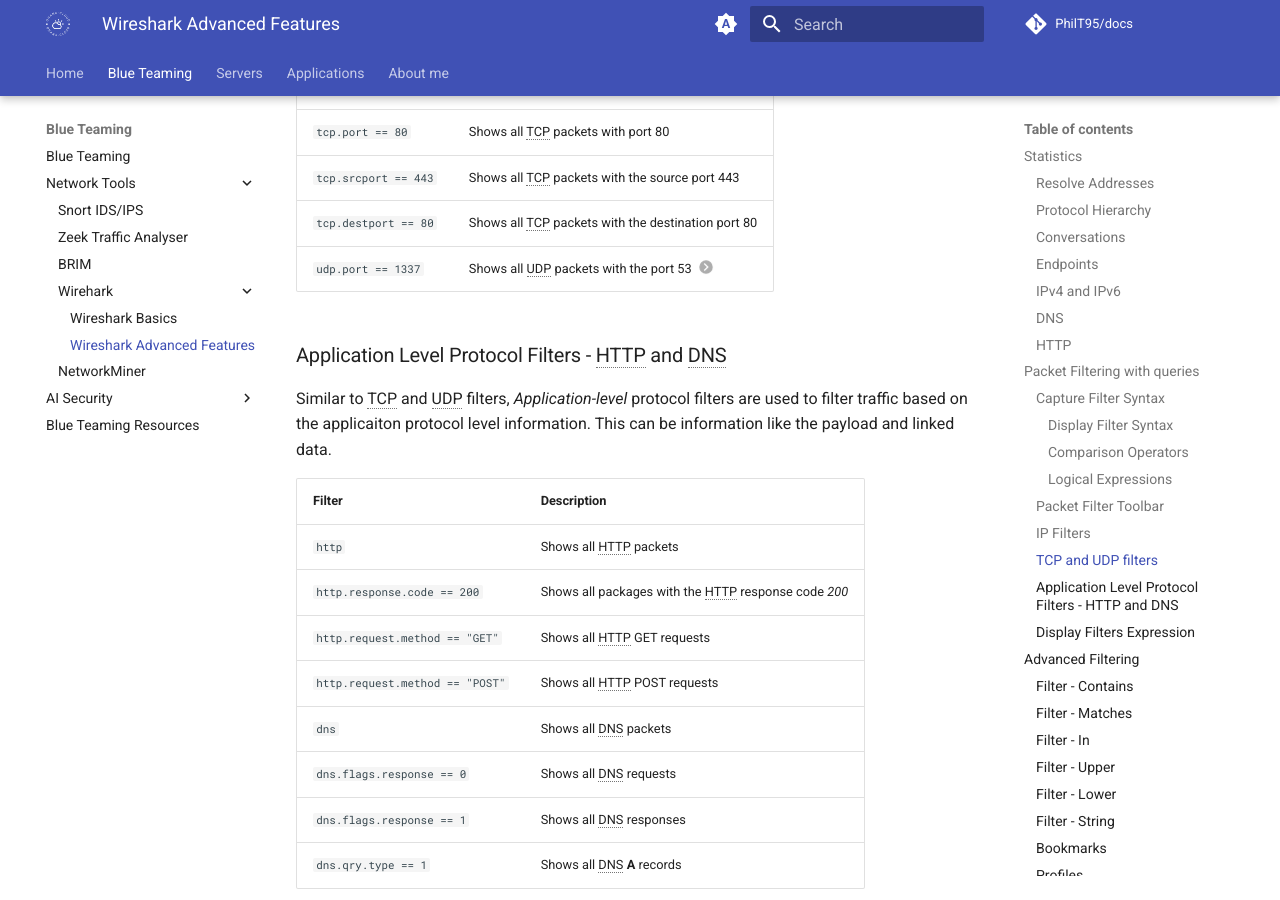
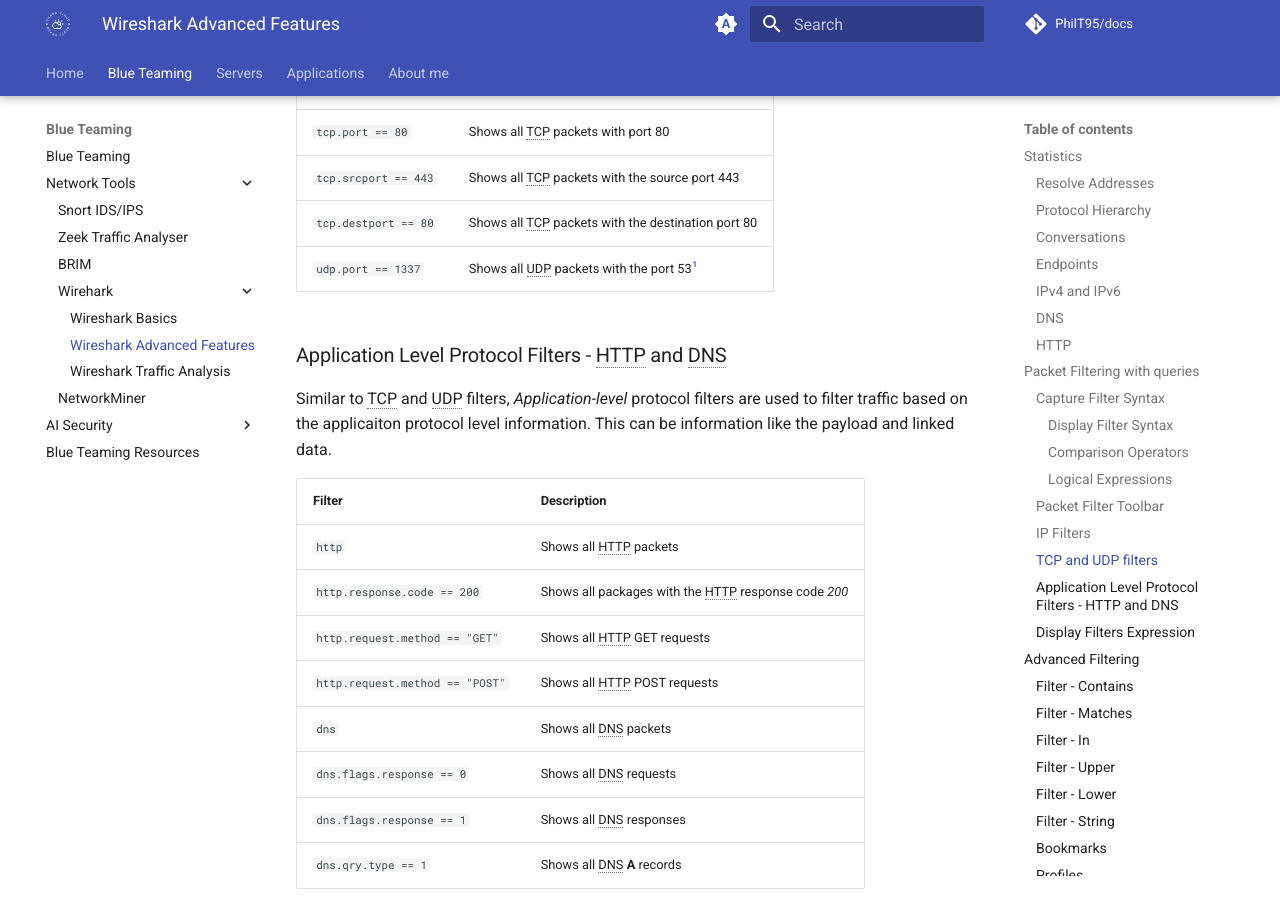
Before and after one commit to PhilT95/athenlyx, an MkDocs documentation site: the page built from docs/blue/tools-network/wireshark/wireshark_advanced.md, in a window 1280 px wide and 900 px high, scrolled down 10619 px. Built offline with MkDocs 1.6.1 and Material for MkDocs 9.7.7, drawn with Linux system fonts in a browser that asks for light colours; comment, search, counter and statistics services are not loaded; some of the changed text lies outside the part shown.

```diff
--- a/docs/blue/tools-network/wireshark/wireshark_advanced.md
+++ b/docs/blue/tools-network/wireshark/wireshark_advanced.md
@@ -197,18 +197,15 @@ TCP filters exist to filter the traffic according to the protocol level informat
 
 Some example filters are:
 
-<div class="annotate" markdown>
 
 |Filter|Description|
 |:-----|:----------|
 |`tcp.port == 80`|Shows all TCP packets with port 80|
 |`tcp.srcport == 443`|Shows all TCP packets with the source port 443|
 |`tcp.destport == 80`|Shows all TCP packets with the destination port 80|
-|`udp.port == 1337`|Shows all UDP packets with the port 53 (1)|
+|`udp.port == 1337`|Shows all UDP packets with the port 53[^1]|
 
-</div>
-
-1. UDP can be used analog to TCP
+[^1]: UDP can be used analog to TCP
 
 ### Application Level Protocol Filters - HTTP and DNS
 
--- a/mkdocs.yml
+++ b/mkdocs.yml
@@ -13,6 +13,7 @@ nav:
         - Wirehark:
           - Wireshark Basics: blue/tools-network/wireshark/wireshark.md
           - Wireshark Advanced Features: blue/tools-network/wireshark/wireshark_advanced.md
+          - Wireshark Traffic Analysis: blue/tools-network/wireshark/wireshark_trafficanalysis.md
         - NetworkMiner: blue/tools-network/NetworkMiner.md
     - AI Security:
         - AI Security Tools: ai/tools-ai.md
@@ -45,8 +46,9 @@ theme:
     - content.code.copy
     - content.code.annotate
     - content.tooltips
+    - announce.dismiss
   language: en
-  logo: assets/logo-black_Banner_small.png
+  logo: assets/logo-no-background.png
   favicon: assets/ohana-cloud-website-favicon-color.png
   palette:
 
@@ -97,6 +99,7 @@ markdown_extensions:
   - md_in_html
   - def_list
   - admonition
+  - footnotes
   - pymdownx.tasklist:
       custom_checkbox: true
   - tables
```
Also changed, not shown: docs/index.md (+1 -2 lines), docs/assets/logo-no-background.png (added), overrides/main.html (added).
